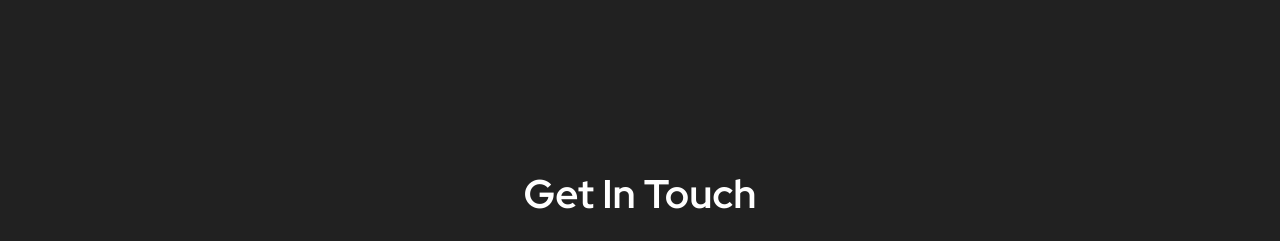
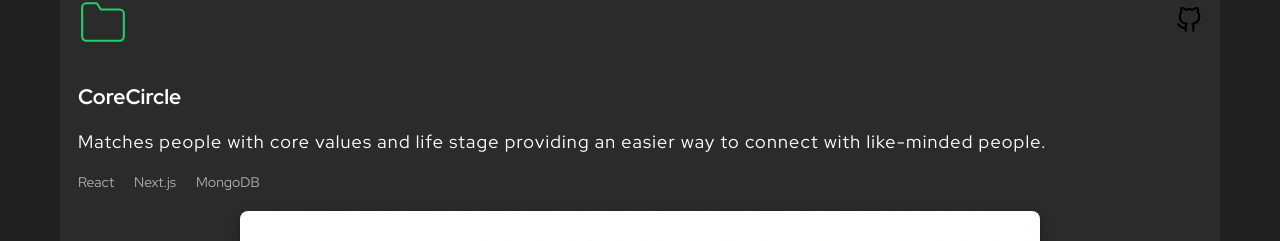
Before and after one commit to SarahSchoonmaker/sarah-react-portfolio, a React (Create React App) app: page / in a window 1280 px wide. Shown: the part 2741-2982 px from the top of the page. Built offline with nearby package versions, Linux system fonts and the light colour scheme.

Commit message:
edited projects

```diff
--- a/src/components/Portfolio/Portfolio.tsx
+++ b/src/components/Portfolio/Portfolio.tsx
@@ -20,15 +20,16 @@ const projects = [
     tech: ["React", "Next.js", "MongoDB"],
     github: "https://github.com/SarahSchoonmaker/pizza-shop-react",
     image: require("../../assets/pizza.png"),
-  }
-  // {
-  //   title: "Spring Boot Pet Database",
-  //   description:
-  //     "This database allows users to create and read owners and veterinarians.",
-  //   tech: ["Java 17", "Spring Boot"],
-  //   github: "https://github.com/SarahSchoonmaker/Spring-Pet-Clinic",
-  //   image: require("../../assets/springpetclinic.png"),
-  // },
+  },
+  {
+    title: "CoreCircle",
+    description:
+      `Matches people with core values and life stage providing an easier way to connect
+      with like-minded people.`,
+    tech: ["React", "Next.js", "MongoDB"],
+    github: "https://github.com/SarahSchoonmaker/corecircle.git",
+    image: require("../../assets/corecircle.png"),
+  },
 ];
 
 export function Portfolio() {
```
Also changed, not shown: src/assets/corecircle.png (added), 1 other file (tests, documents, lock files or other folders).
